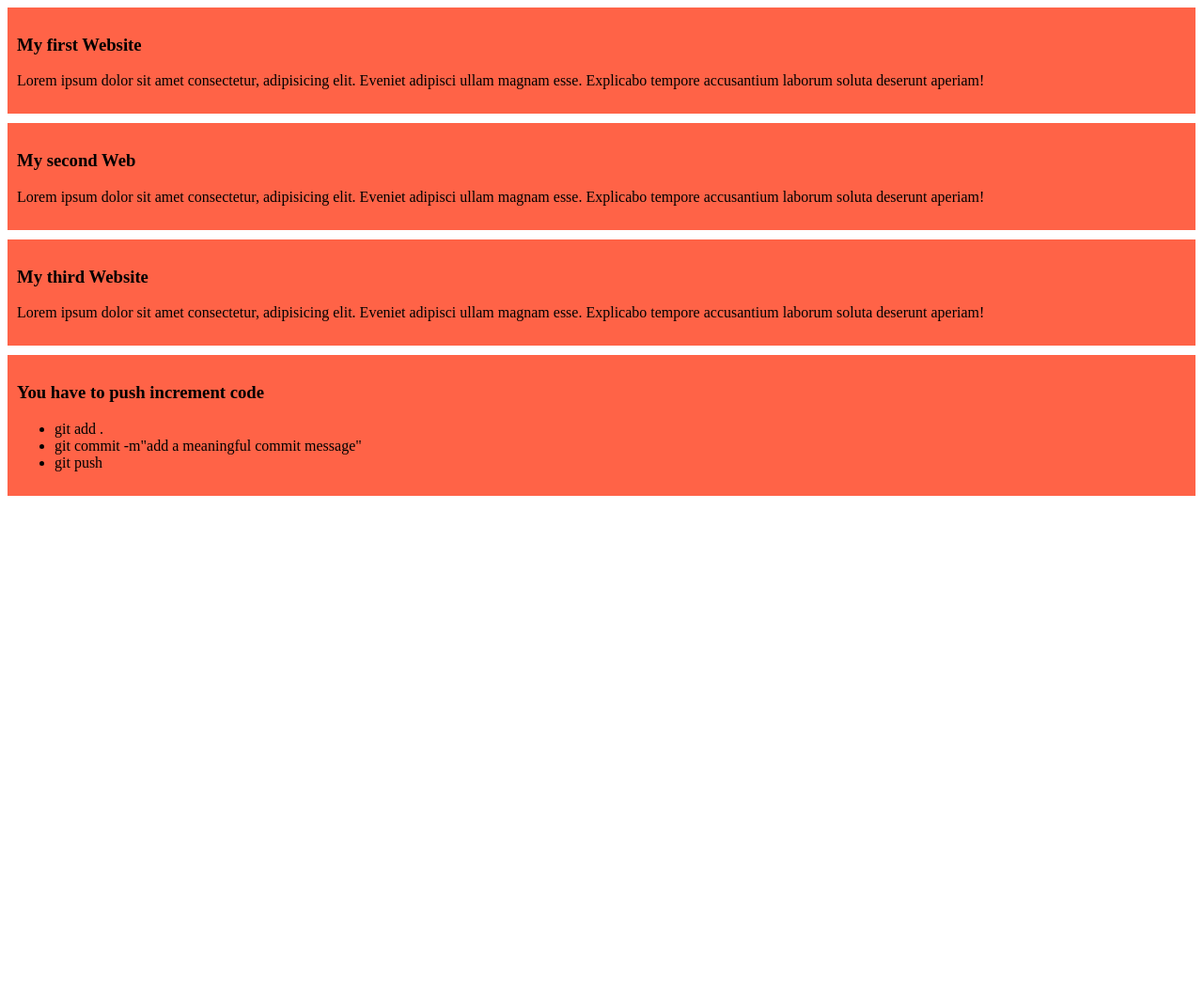
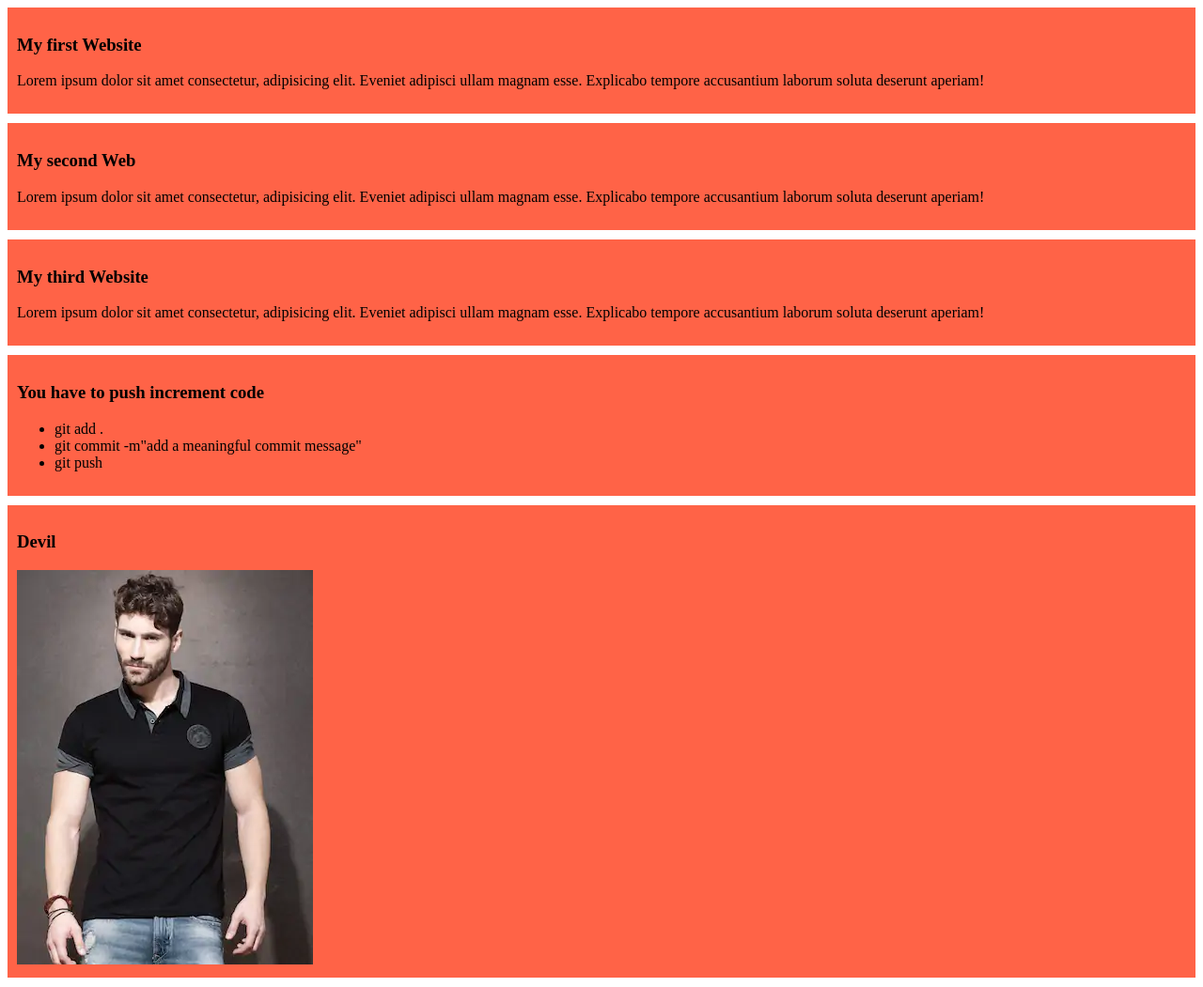
Before and after one commit to robindrajit/my-simple-website, a plain HTML site: page index.html in a window 1280 px wide. Shown: the whole page at 94% size. Before the commit the page ends 800 px from the top, so only its background shows below. Drawn offline with Linux system fonts and the light colour scheme.

Commit message:
added kim

```diff
--- a/index.html
+++ b/index.html
@@ -21,5 +21,9 @@
           <li>git push</li>
         </ul>
       </div>
+      <div>
+        <h3>Devil</h3>
+        <img src="5.jpg" alt="">
+      </div>
 </body>
 </html>
```
Also changed, not shown: 5.jpg (added).
